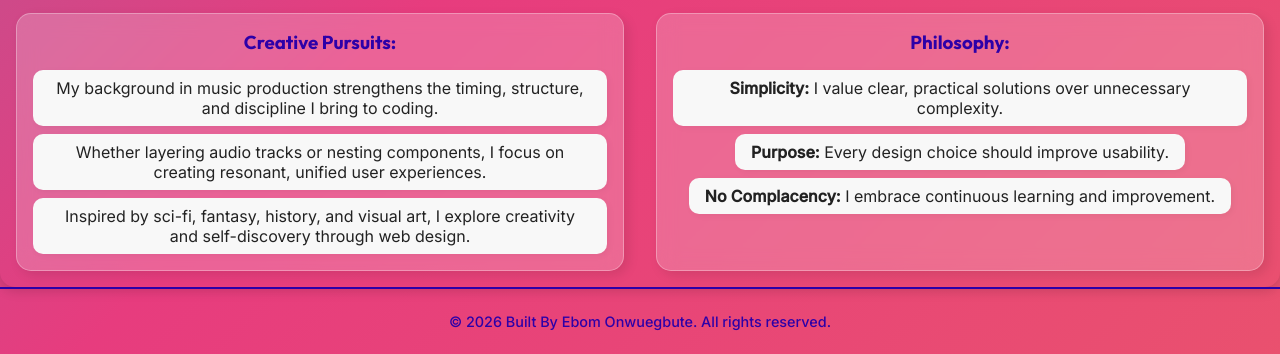
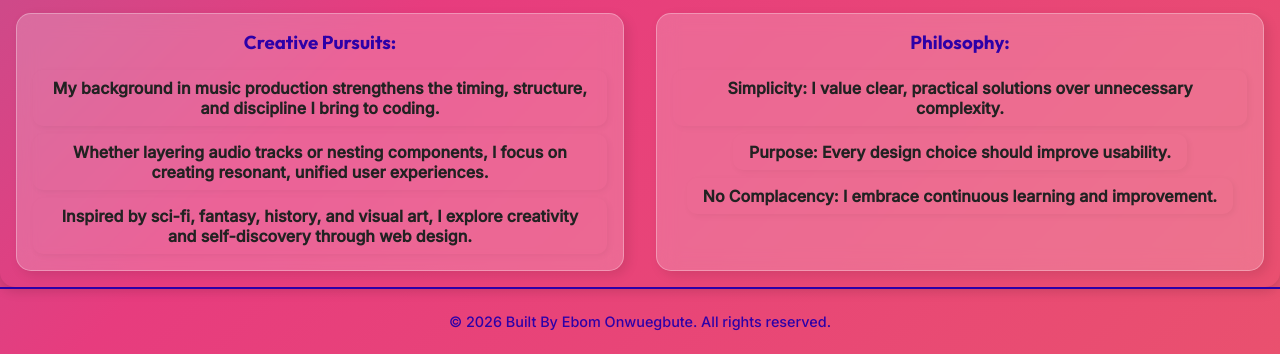
Before and after one commit to trippblacc-prog/Ebom, a plain HTML site: page index.html in a window 1280 px wide. Shown: the part 949-1303 px from the top of the page. Drawn offline with Linux system fonts and the light colour scheme.

Commit message:
design update

```diff
--- a/style.css
+++ b/style.css
@@ -283,10 +283,11 @@ li,
 #section-future-note p,
 #section-about p,
 #portfolio p{
-  background: #f8f8f8;
+  /*background: #f8f8f8;*/
   border-radius: 10px;
   padding: 0.5rem 1rem;
   font-size: 1rem;
+  font-weight: bold;
   box-shadow: 2px 2px 6px rgba(0, 0, 0, 0.05);
 }
 
```
